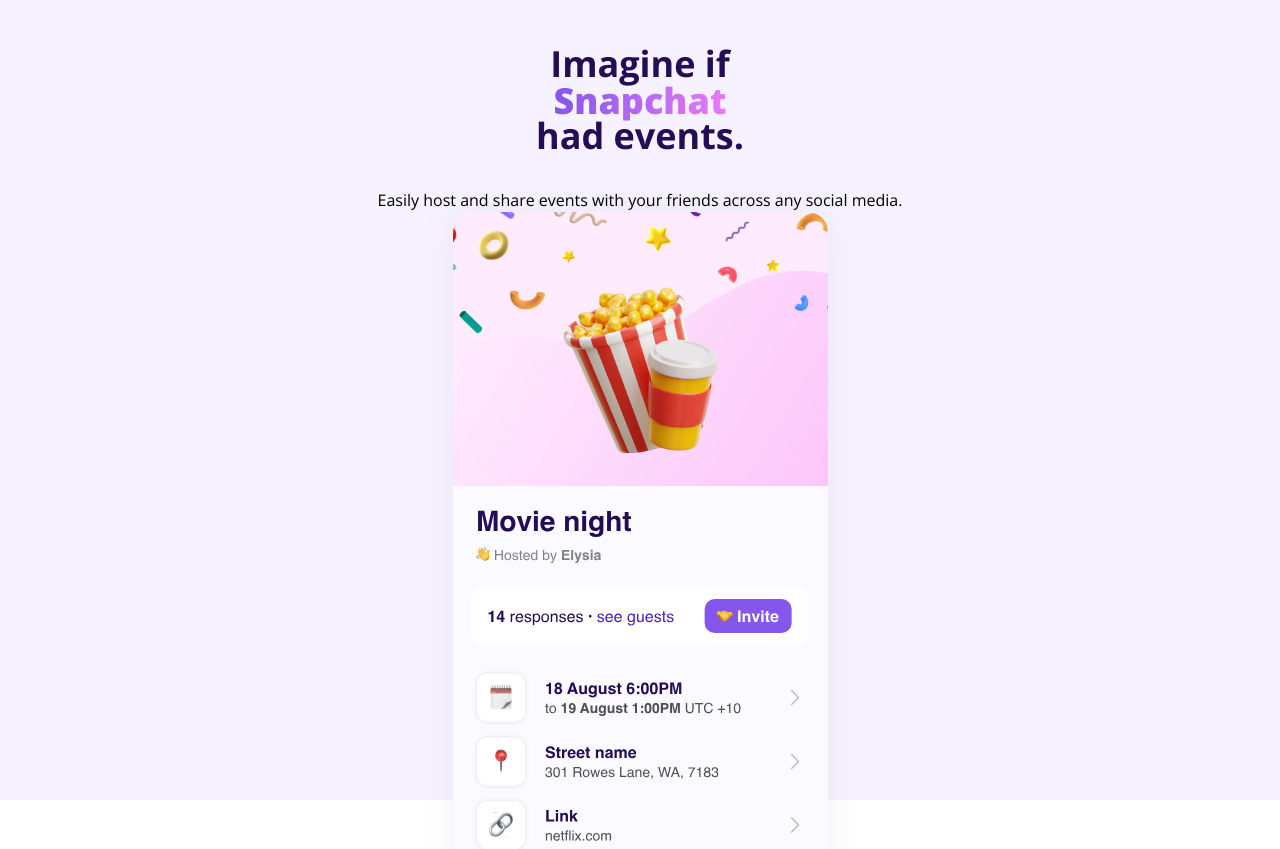
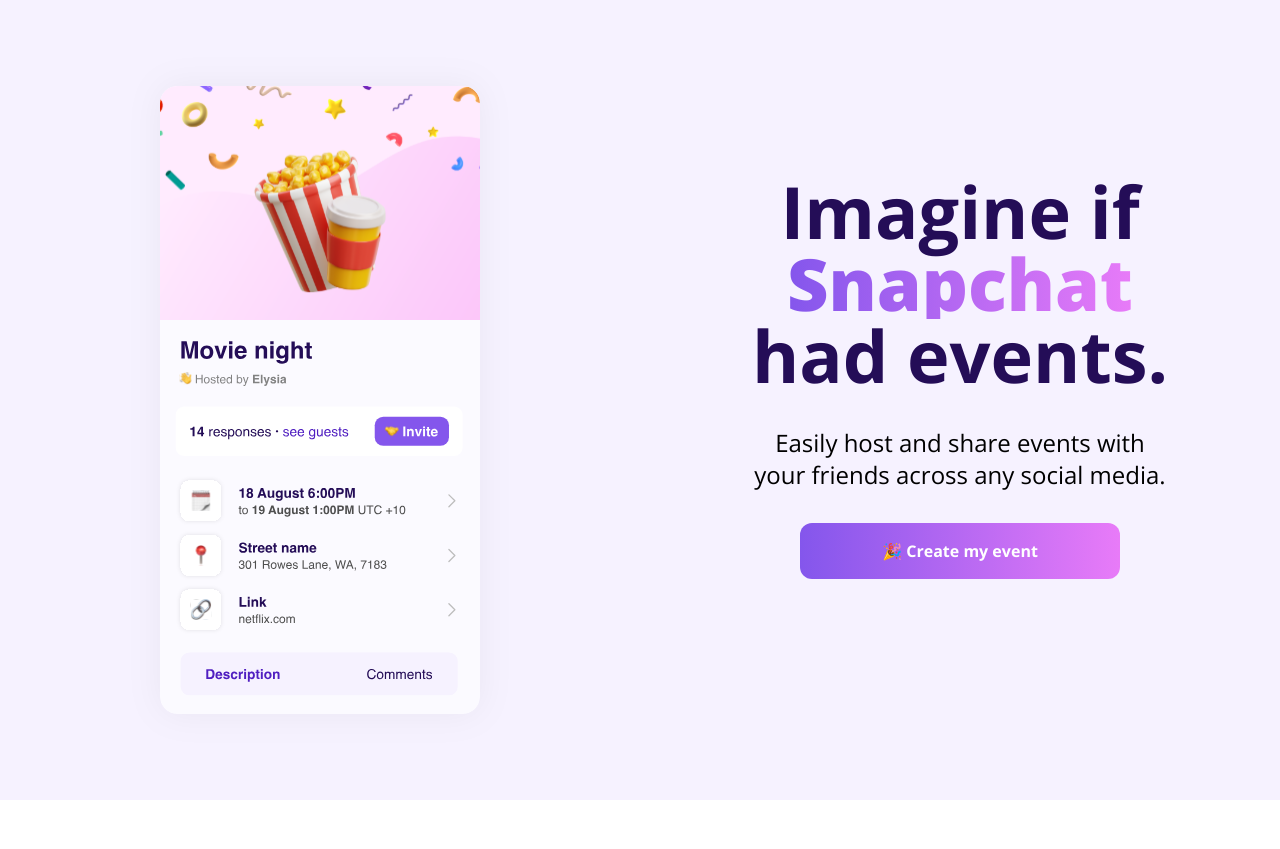
Before and after one commit to gibstock/envited-social-media-app, a React (Create React App) app: page / in a window 1280 px wide. Shown: the top 849 px of the page. After the commit the page ends 800 px from the top, so only its background shows below. Built offline with nearby package versions, Linux system fonts and the light colour scheme.

Commit message:
fixes to home desktop

```diff
--- a/src/App.js
+++ b/src/App.js
@@ -1,4 +1,4 @@
-import { Routes, Route, Link } from 'react-router-dom';
+import { Routes, Route} from 'react-router-dom';
 import Home from './routes/home/Home';
 import Create from './routes/create/Create';
 import Event from './routes/event/Event';
--- a/src/components/Button.jsx
+++ b/src/components/Button.jsx
@@ -1,6 +1,6 @@
-const Button = ({children, type, id, disabled}) => {
+const Button = ({children, type, id, disabled, width}) => {
   return (
-    <button id={id} type={type} disabled={disabled} className="flex flex-row justify-center items-center p-4 gap-3 bg-gradient-to-r from-primaryMid to-primaryLight rounded-xl text-white font-bold text-base text-right w-full">🎉 {children}</button>
+    <button id={id} type={type} disabled={disabled} className={`flex flex-row justify-center items-center p-4 gap-3 bg-gradient-to-r from-primaryMid to-primaryLight rounded-xl text-white font-bold text-base text-right ${width}`}>🎉 {children}</button>
   )
 }
 
--- a/src/routes/create/Create.jsx
+++ b/src/routes/create/Create.jsx
@@ -1,10 +1,9 @@
 import React from 'react'
-import { useNavigate, Link } from 'react-router-dom'
+import { useNavigate} from 'react-router-dom'
 import { useFormik } from 'formik'
 import * as Yup from 'yup'
 import FormInput from '../../components/FormInput'
 import Button from '../../components/Button'
-import { AiOutlineHome } from 'react-icons/ai'
 
 const Create = () => {
 
@@ -59,9 +58,6 @@
 
   return (
     <div className='flex flex-col items-center justify-around p-7 bg-secondaryPurpleLight'>
-      <Link to='/'>
-        <AiOutlineHome className='absolute left-5 top-5' size='28' />
-      </Link>
       <div className='relative'>
         <h1 className="font-bold text-[36px] leading-[4.5rem] text-center text-primaryVeryDark">
           Time to<br />
--- a/src/routes/event/Event.jsx
+++ b/src/routes/event/Event.jsx
@@ -14,7 +14,7 @@
 
   useEffect(() => {
     reward()
-  }, [])
+  }, [reward])
 
   return (
     <div className='flex flex-col justify-center items-center h-screen w-full box-border bg-mainBack md:px-40 lg:px-60 lg:flex-row-reverse lg:justify-start lg:gap-16'>
--- a/src/routes/home/Home.jsx
+++ b/src/routes/home/Home.jsx
@@ -5,25 +5,25 @@
 
 const Home = () => {
   return (
-    <div className='flex flex-col items-center justify-around p-7 bg-secondaryPurpleLight h-screen font-sans'>
-      <div className="flex flex-col items-center gap-4">
+    <div className='flex flex-col items-center justify-around p-7 bg-secondaryPurpleLight font-sans lg:h-full lg:grid lg:grid-cols-[1fr_1fr] lg:grid-rows-[1fr_2fr_2fr] lg:justify-items-center lg:p-0'>
+      <div className="flex flex-col items-center gap-4 md:gap-0 md:mb-8 lg:row-start-2 lg:self-end">
         <div className='relative'>
-          <h1 className="font-bold text-[36px] leading-[4.5rem] text-center text-primaryVeryDark font-sans">
+          <h1 className="font-bold text-[36px] leading-[4.5rem] text-center text-primaryVeryDark font-sans md:text-7xl md:leading-[9rem]">
             Imagine if<br />
             had events.
           </h1>
-          <h1 className='absolute left-1/2 top-1/2 -translate-y-1/2 -translate-x-1/2 font-extrabold text-transparent bg-clip-text bg-gradient-to-r from-primaryMid to-primaryLight text-[36px] leading-[41px] text-center'>Snapchat</h1>
+          <h1 className='absolute left-1/2 top-1/2 -translate-y-1/2 -translate-x-1/2 font-extrabold text-transparent bg-clip-text bg-gradient-to-r from-primaryMid to-primaryLight text-[36px] leading-[41px] text-center md:text-7xl'>Snapchat</h1>
         </div>
-        <h2 className="text-center text-base text-darkGray">
+        <h2 className="text-center text-base text-darkGray md:text-2xl md:w-2/3">
           Easily host and share events with your friends across any social media.
         </h2>
       </div>
-      <div className="image-wrapper px-14 rounded-xl drop-shadow-[0px_0px_17px_rgba(0,0,0,0.05)]">
+      <div className="image-wrapper px-14 rounded-xl drop-shadow-[0px_0px_17px_rgba(0,0,0,0.05)] md:max-w-xs md:p-0 lg:col-start-1 lg:row-start-1 lg:row-span-3">
         <img src={logo} alt="" />
       </div>
-      <div className="button-wrapper">
+      <div className="button-wrapper md:w-80 lg:row-start-3 lg:self-start">
         <Link to='/create'>
-          <Button>Create my event</Button>
+          <Button width='w-full'>Create my event</Button>
         </Link>
       </div>
     </div>
```
